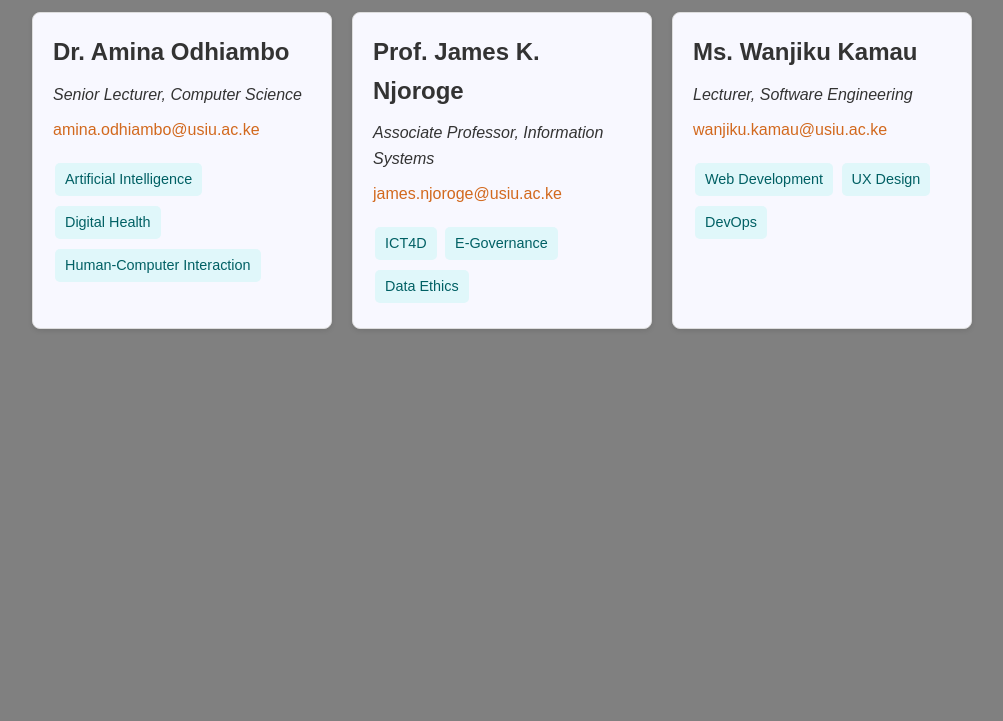
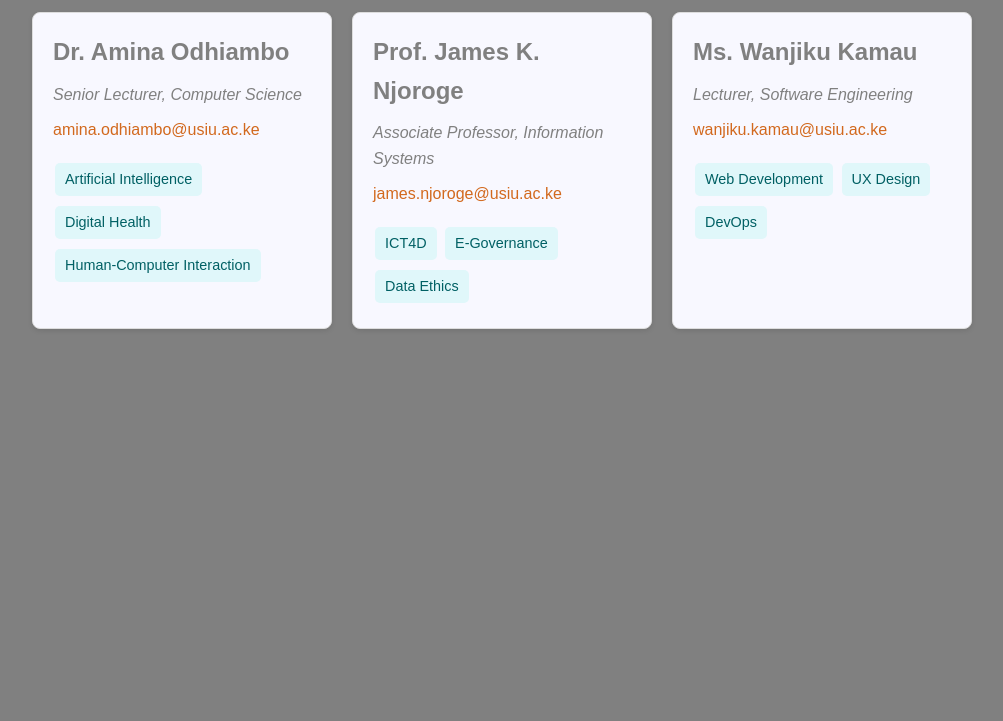
Before and after one commit to AcholaJenny/end-sem, a plain HTML site: page index.html in a window 1280 px wide. Shown: the part 79-800 px from the top of the page, without its empty margins (138-1141 px from the left). Drawn offline with Linux system fonts and the light colour scheme.

Commit message:
Update style.css

```diff
--- a/style.css
+++ b/style.css
@@ -9,7 +9,7 @@ body {
   font-family: Arial, sans-serif;
   line-height: 1.6;
   background-color: grey;
-  color: #333;
+  color: grey;
   padding: 20px;
 }
 
```
